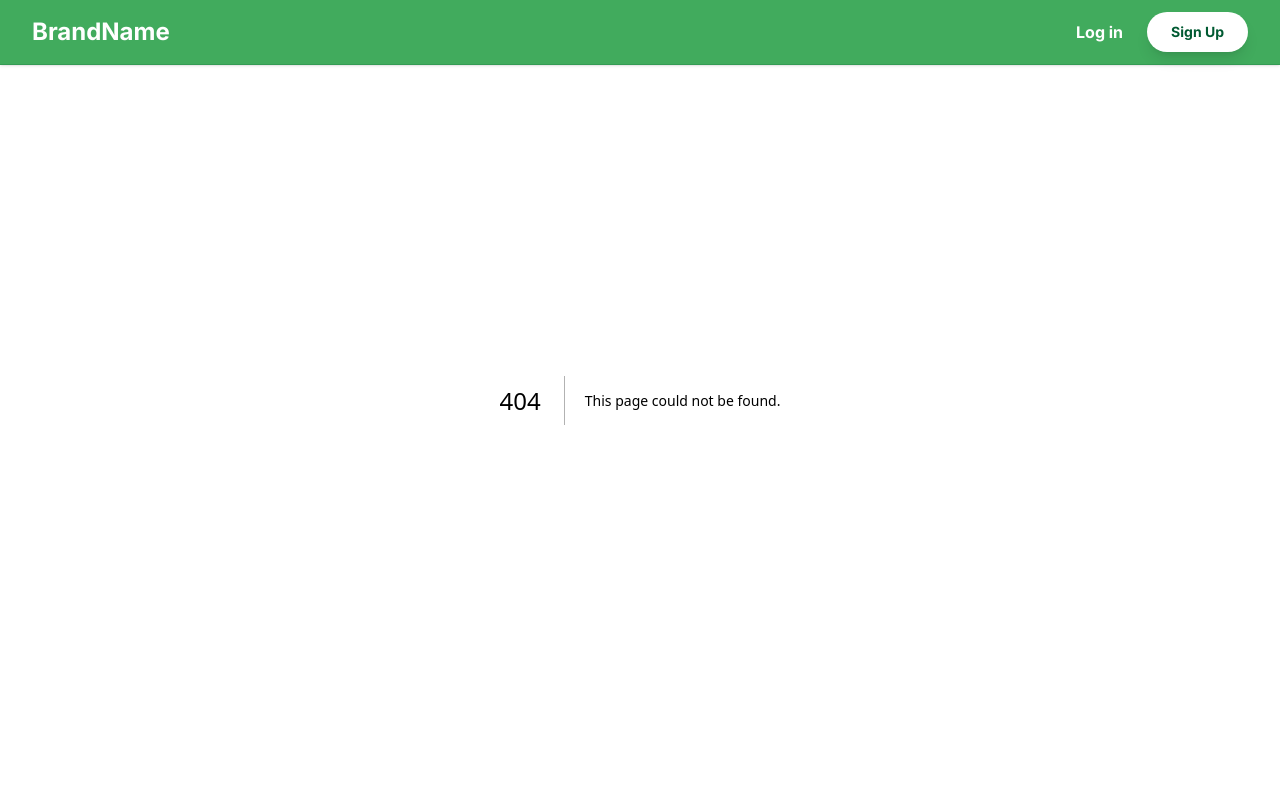
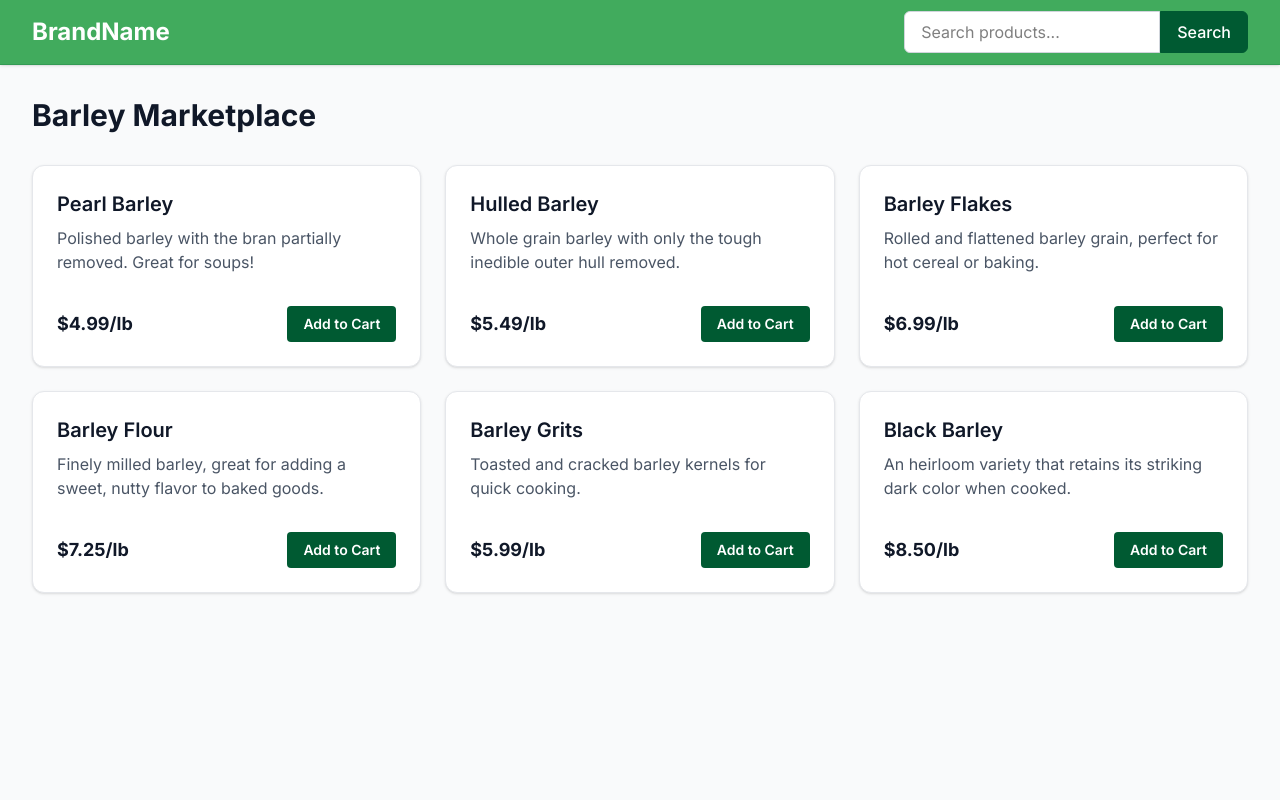
Before and after one commit to mizuiro14/SE-Group-Project, a Next.js app in the folder frontend/client/: page /marketplace in a window 1280 px wide. Before the commit this address had no page. Shown: the top 800 px of the page. Built offline with nearby package versions, Linux system fonts and the light colour scheme.

Commit message:
feat: add marketplace

```diff
--- a/frontend/client/src/app/login/page.tsx
+++ b/frontend/client/src/app/login/page.tsx
@@ -1,6 +1,20 @@
+// frontend/client/src/app/login/page.tsx
+"use client"; // <-- Add this at the very top
+
 import Link from "next/link";
+import { useRouter } from "next/navigation";
 
 export default function LoginPage() {
+  const router = useRouter();
+
+  const handleMockLogin = (e: React.FormEvent) => {
+    e.preventDefault();
+    // In a real app, you would validate credentials here
+    console.log("Logged in with dummy account!");
+    // Redirect to the marketplace
+    router.push("/marketplace");
+  };
+
   return (
     <div className="flex min-h-screen flex-col items-center justify-center p-6 bg-gray-900">
 
@@ -8,7 +22,8 @@ export default function LoginPage() {
 
         <h1 className="text-3xl font-bold mb-6 text-center text-gray-800">Login</h1>
 
-        <form className="w-full flex flex-col gap-4">
+        {/* Attach the onSubmit handler here */}
+        <form onSubmit={handleMockLogin} className="w-full flex flex-col gap-4">
           <div className="flex flex-col gap-1">
             <label className="text-sm font-medium text-gray-700">Email</label>
             <input
@@ -27,7 +42,7 @@ export default function LoginPage() {
             />
           </div>
 
-          <button className="bg-brand-primary text-white p-2.5 rounded-md hover:bg-brand-secondary font-medium transition-colors mt-2 shadow-lg shadow-brand-primary/20">
+          <button type="submit" className="bg-brand-primary text-white p-2.5 rounded-md hover:bg-brand-secondary font-medium transition-colors mt-2 shadow-lg shadow-brand-primary/20">
             Log In
           </button>
         </form>
--- /dev/null
+++ b/frontend/client/src/app/marketplace/page.tsx
@@ -0,0 +1,34 @@
+const BARLEY_ITEMS = [
+  { id: 1, name: "Pearl Barley", price: "$4.99/lb", description: "Polished barley with the bran partially removed. Great for soups!" },
+  { id: 2, name: "Hulled Barley", price: "$5.49/lb", description: "Whole grain barley with only the tough inedible outer hull removed." },
+  { id: 3, name: "Barley Flakes", price: "$6.99/lb", description: "Rolled and flattened barley grain, perfect for hot cereal or baking." },
+  { id: 4, name: "Barley Flour", price: "$7.25/lb", description: "Finely milled barley, great for adding a sweet, nutty flavor to baked goods." },
+  { id: 5, name: "Barley Grits", price: "$5.99/lb", description: "Toasted and cracked barley kernels for quick cooking." },
+  { id: 6, name: "Black Barley", price: "$8.50/lb", description: "An heirloom variety that retains its striking dark color when cooked." },
+];
+
+export default function MarketplacePage() {
+  return (
+    <div className="min-h-screen bg-gray-50">
+
+      <main className="max-w-7xl mx-auto px-4 py-8 sm:px-6 lg:px-8">
+        <h1 className="text-3xl font-bold text-gray-900 mb-8">Barley Marketplace</h1>
+
+        <div className="grid grid-cols-1 sm:grid-cols-2 lg:grid-cols-3 gap-6">
+          {BARLEY_ITEMS.map((item) => (
+             <div key={item.id} className="bg-white p-6 rounded-xl border border-gray-200 shadow-sm hover:shadow-md transition-shadow">
+               <h2 className="text-xl font-semibold text-gray-900 mb-2">{item.name}</h2>
+               <p className="text-gray-600 mb-4 h-16">{item.description}</p>
+               <div className="flex items-center justify-between mt-auto">
+                 <span className="font-bold text-lg text-gray-900">{item.price}</span>
+                 <button className="px-4 py-2 text-sm font-semibold text-white bg-brand-secondary bg-blue-600 rounded hover:bg-blue-700">
+                   Add to Cart
+                 </button>
+               </div>
+             </div>
+          ))}
+        </div>
+      </main>
+    </div>
+  );
+}
--- a/frontend/client/src/components/Hero.tsx
+++ b/frontend/client/src/components/Hero.tsx
@@ -2,7 +2,7 @@ import Link from "next/link";
 
 export default function Hero() {
   return (
-    <div className="relative pt-32 pb-20 sm:pt-40 sm:pb-24 overflow-hidden bg-[var(--background)]">
+    <div className="relative pt-32 pb-20 sm:pt-40 sm:pb-24 overflow-hidden bg-[--background]">
       <div className="relative max-w-7xl mx-auto px-4 sm:px-6 lg:px-8 text-center z-10">
         <h1 className="text-5xl md:text-7xl font-extrabold tracking-tight text-gray-900 mb-8">
           Build faster with <br />
--- a/frontend/client/src/components/Navbar.tsx
+++ b/frontend/client/src/components/Navbar.tsx
@@ -1,16 +1,19 @@
 'use client';
 
 import Link from 'next/link';
+import { usePathname } from 'next/navigation';
 
 export default function Navbar() {
+  const pathname = usePathname();
+  const isMarketplace = pathname === '/marketplace';
+
   return (
-    // Changed bg-white/90 to bg-[var(--foreground)]
-    <nav className="fixed top-0 w-full z-50 bg-[var(--foreground)] backdrop-blur-md border-b border-brand-secondary/20 shadow-sm">
+    // Changed "fixed" to "sticky" so it doesn't overlap page content.
+    <nav className="sticky top-0 w-full z-50 bg-[var(--foreground)] opacity-100 border-b border-brand-secondary/20 shadow-sm">
       <div className="max-w-7xl mx-auto px-4 sm:px-6 lg:px-8">
         <div className="flex justify-between items-center h-16">
           {/* Logo */}
           <div className="shrink-0">
-            {/* Changed text to white for contrast against green header */}
             <Link
               href="/"
               className="text-2xl font-bold text-white hover:opacity-90 transition-opacity"
@@ -19,9 +22,25 @@ export default function Navbar() {
             </Link>
           </div>
 
-          {/* Auth Buttons */}
           <div className="flex items-center gap-6">
-            {/* Changed to White text */}
+
+            {/* Show Search ONLY on Marketplace */}
+            {isMarketplace && (
+              <div className="flex items-center">
+                <input
+                  type="text"
+                  placeholder="Search products..."
+                  className="px-4 py-2 border border-gray-300 rounded-l-md focus:outline-none focus:ring-2 focus:ring-brand-secondary text-black sm:w-64 bg-white"
+                />
+                <button className="px-4 py-2 text-white bg-brand-secondary rounded-r-md hover:bg-opacity-90 font-medium transition-all border border-brand-secondary">
+                  Search
+                </button>
+              </div>
+            )}
+
+            {/* Show Auth Buttons ONLY when NOT on the Marketplace */}
+            {!isMarketplace && (
+              <>
                 <Link
                   href="/login"
                   className="text-white hover:text-brand-secondary font-bold transition-colors"
@@ -29,13 +48,15 @@ export default function Navbar() {
                   Log in
                 </Link>
 
-            {/* Updated button: White background with Green text */}
                 <Link
                   href="/signup"
                   className="px-6 py-2.5 text-sm font-bold text-brand-secondary bg-white rounded-full hover:bg-brand-secondary hover:text-white transition-all shadow-lg"
                 >
                   Sign Up
                 </Link>
+              </>
+            )}
+
           </div>
         </div>
       </div>
```
Lines whose indentation alone changed are shown as unchanged.
